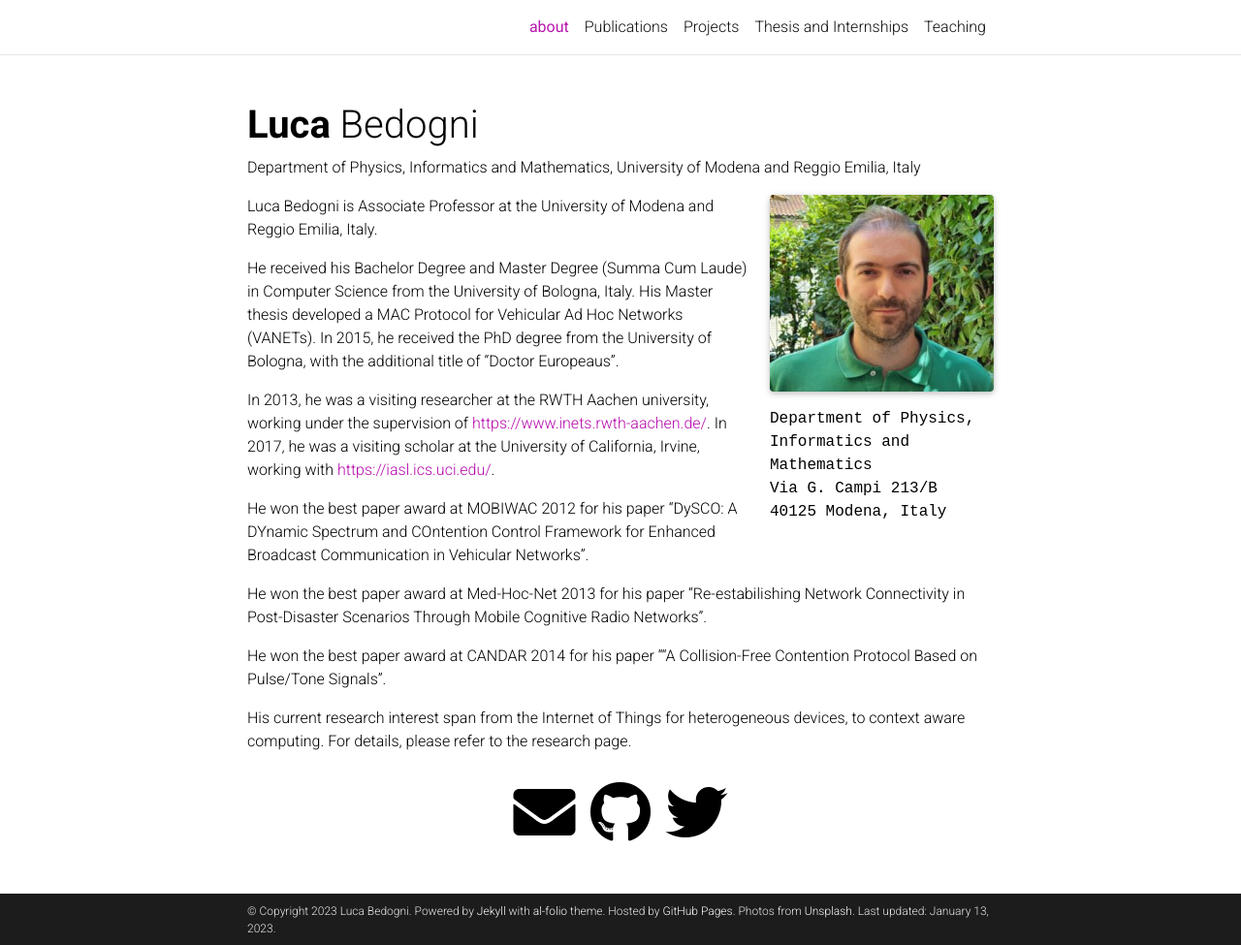
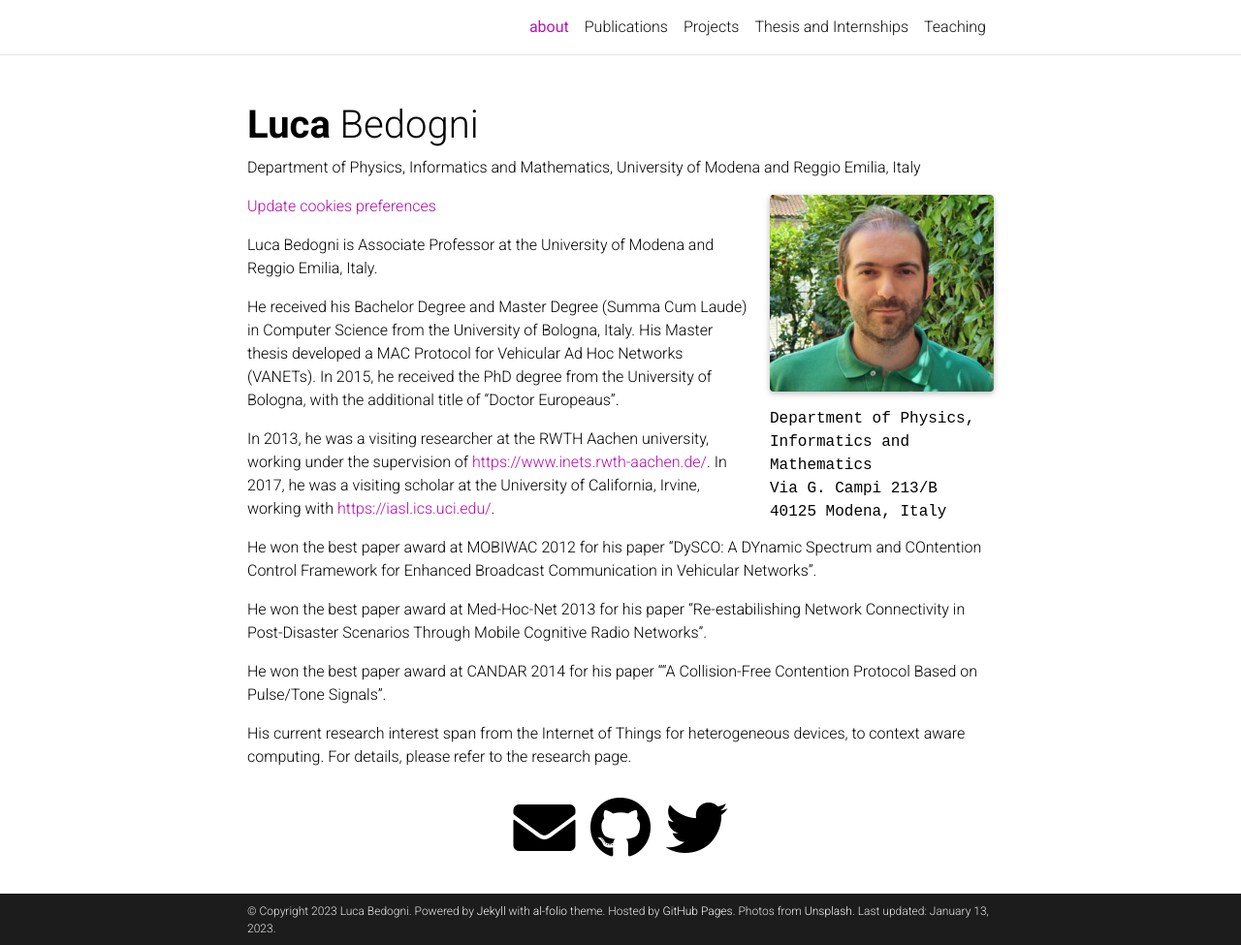
Before and after one commit to lbedogni/lbedogni.github.io, a Jekyll site: the page built from _pages/about.md, in a window 1280 px wide and 975 px high. Shown: the whole window at 97% size. Built offline with Jekyll 4.4.1, drawn with Linux system fonts in a browser that asks for light colours; full-size pictures stand in for the smaller copies a plugin makes; comment, search, counter and statistics services are not loaded; a style sheet for code colours, icons or effects is not loaded; some of the changed lines change nothing that is shown.

Commit message:
GDPR consent

```diff
--- a/_pages/about.md
+++ b/_pages/about.md
@@ -18,6 +18,26 @@
 social: true  # includes social icons at the bottom of the page
 ---
 
+<!-- Cookie Consent by TermsFeed https://www.TermsFeed.com -->
+<script type="text/javascript" src="https://www.termsfeed.com/public/cookie-consent/4.0.0/cookie-consent.js" charset="UTF-8"></script>
+<script type="text/javascript" charset="UTF-8">
+document.addEventListener('DOMContentLoaded', function () {
+cookieconsent.run({"notice_banner_type":"simple","consent_type":"express","palette":"light","language":"en","page_load_consent_levels":["strictly-necessary"],"notice_banner_reject_button_hide":false,"preferences_center_close_button_hide":false,"page_refresh_confirmation_buttons":false,"website_name":"lbedogni.github.io"});
+});
+</script>
+
+<noscript>Free cookie consent management tool by <a href="https://www.termsfeed.com/" rel="nofollow noopener">TermsFeed Policy Generator</a></noscript>
+<!-- End Cookie Consent by TermsFeed https://www.TermsFeed.com -->
+
+
+
+
+
+<!-- Below is the link that users can use to open Preferences Center to change their preferences. Do not modify the ID parameter. Place it where appropriate, style it as needed. -->
+
+<a href="#" id="open_preferences_center">Update cookies preferences</a>
+
+
 Luca Bedogni is Associate Professor at the University of Modena and Reggio Emilia, Italy.
 
 He received his Bachelor Degree and Master Degree (Summa Cum Laude) in Computer Science from the University of Bologna, Italy. His Master thesis developed a MAC Protocol for Vehicular Ad Hoc Networks (VANETs).
```
